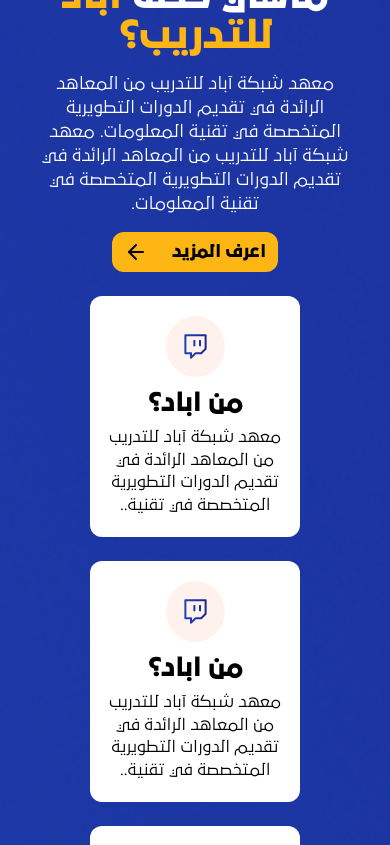
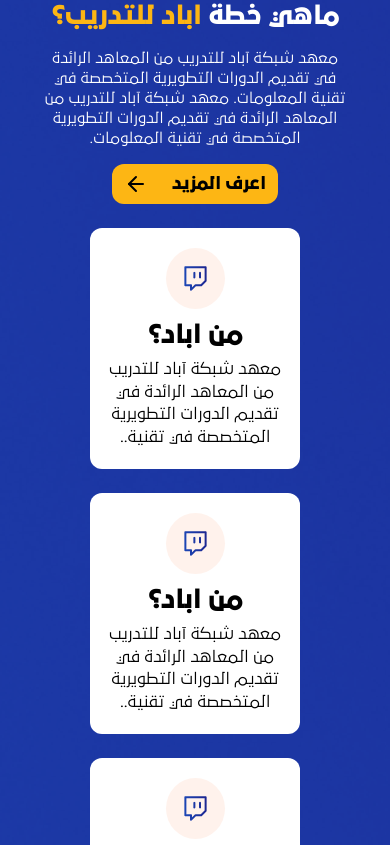
Before and after one commit to yousofo/abad-6-2024, a website with bundled scripts: page index.html in a window 390 px wide. Shown: the part 1818-2663 px from the top of the page. Built offline with nearby package versions, Linux system fonts and the light colour scheme; files whose address does not match are found by name.

Commit message:
font fixes

```diff
--- a/index.html
+++ b/index.html
@@ -540,13 +540,13 @@
     <!-- PLAN start -->
     <section class="plan  relative p-10 overflow-hidden">
       <img src="/media/Share Section.png" class="absolute left-0 top-0 w-full h-full object-cover -z-10" alt="">
-      <div class="flex flex-col gap-6 md:flex-row container justify-between max-w-screen-lg mx-auto">
+      <div class="flex flex-col gap-6 md:flex-row container justify-between max-w-screen-lg mx-auto pt-6 md:pt-0">
         <div class="flex items-center md:w-[45%]">
           <div class="about text-center md:text-start text-white flex flex-col gap-4 pt-16">
             <img class="absolute w-32 top-5 right-5 lg:right-10" src="/media/Animation - 1717986646627.gif" alt="">
             <img class="w-fit mx-auto md:mx-0" src="/media/ft-logo 3.png" alt="">
-            <h3 class="font-bold text-4xl">ماهي خطة <span class="text-abad-gold">اباد للتدريب؟</span></h3>
-            <p>معهد شبكة آباد للتدريب من المعاهد الرائدة في تقديم الدورات التطويرية المتخصصة في تقنية المعلومات. معهد
+            <h3 class="font-bold text-2xl md:text-4xl">ماهي خطة <span class="text-abad-gold">اباد للتدريب؟</span></h3>
+            <p class="text-sm md:text-base">معهد شبكة آباد للتدريب من المعاهد الرائدة في تقديم الدورات التطويرية المتخصصة في تقنية المعلومات. معهد
               شبكة آباد للتدريب من المعاهد الرائدة في تقديم الدورات التطويرية المتخصصة في تقنية المعلومات. </p>
             <button class="bg-abad-gold mx-auto md:mx-0 w-fit text-black flex items-center gap-6 p-2 px-3 rounded-xl">
               <span class="font-bold">اعرف المزيد</span>
```
Also changed, not shown: styles/tailwind-output.css.
